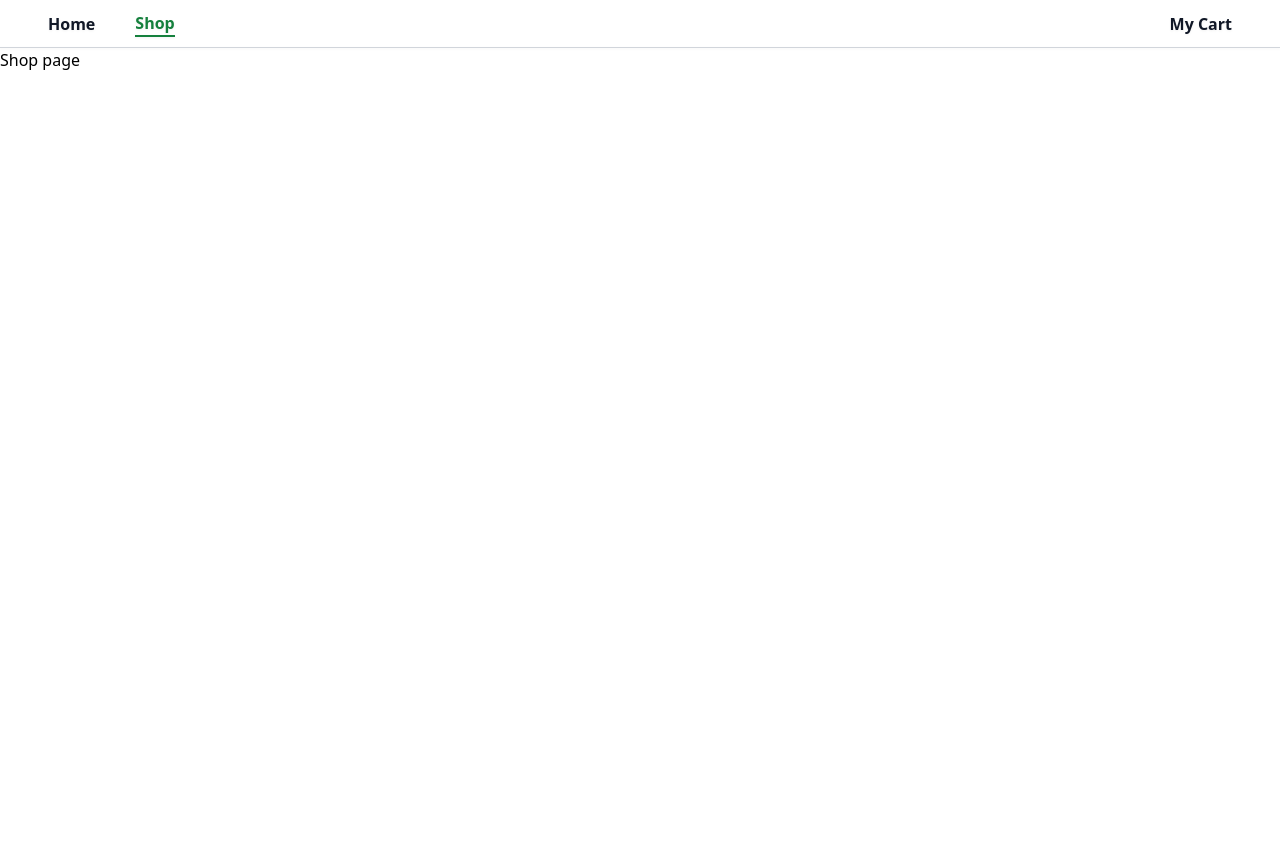
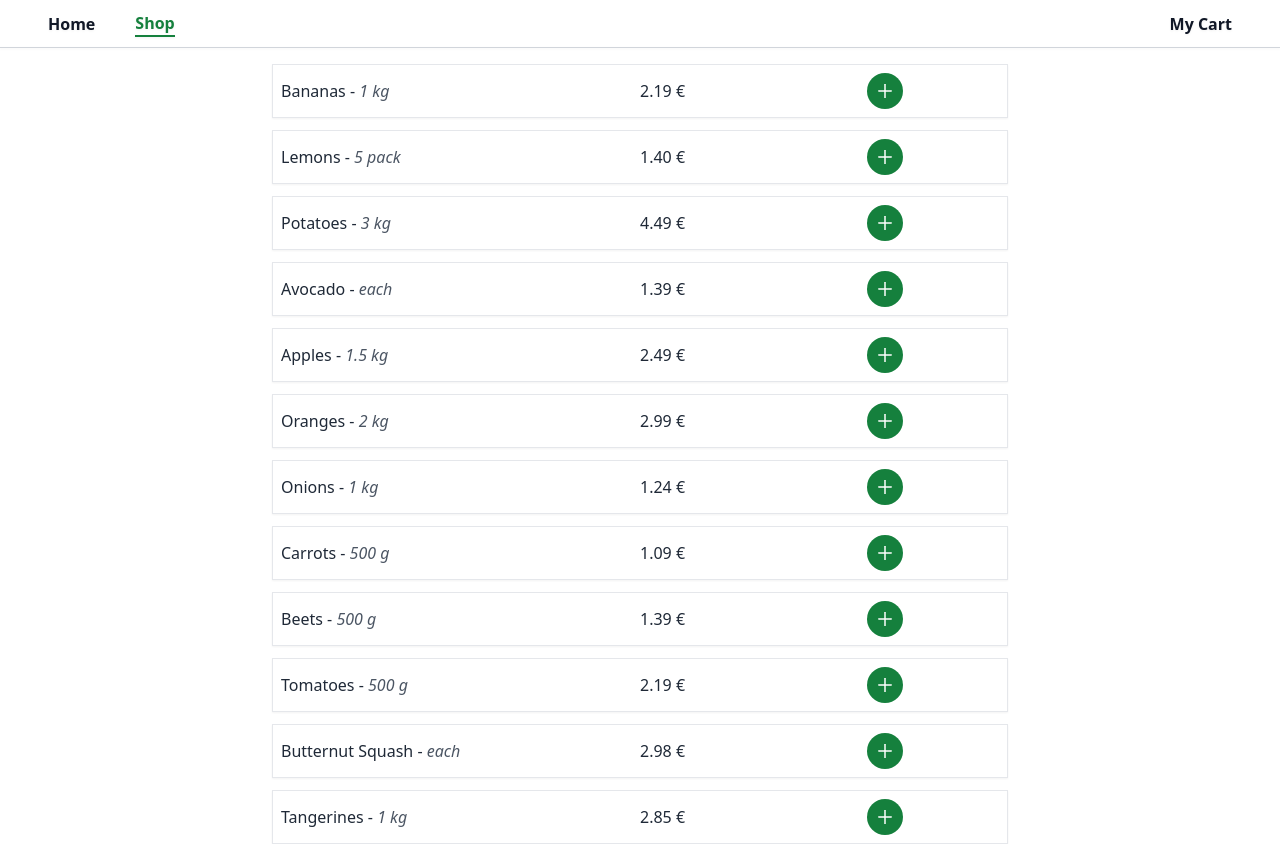
Before and after one commit to veotaar/shopping-cart, a React (Vite) app: page /shop in a window 1280 px wide. Before the commit the page ends 800 px from the top, so only its background shows below. Built offline with nearby package versions, Linux system fonts and the light colour scheme.

Commit message:
Add Item and ItemList components

```diff
--- a/package.json
+++ b/package.json
@@ -12,6 +12,7 @@
     "classnames": "^2.3.2",
     "react": "^18.2.0",
     "react-dom": "^18.2.0",
+    "react-icons": "^4.8.0",
     "react-router-dom": "^6.10.0"
   },
   "devDependencies": {
--- /dev/null
+++ b/src/components/Item.jsx
@@ -0,0 +1,47 @@
+import { useState } from 'react';
+import { AiOutlineMinus, AiOutlinePlus } from 'react-icons/ai';
+import cn from 'classnames';
+
+function Item({ item }) {
+  const [addedAmount, setAddedAmount] = useState(0);
+
+  return (
+    <div className="flex items-center justify-center gap-4 border border-gray-200 p-2 shadow-sm">
+      <div className="w-3/6">
+        <p className="text-gray-800">
+          {item.name} - <span className="italic text-gray-600">{item.amount}</span>
+        </p>
+      </div>
+      <div className="w-2/6 text-gray-800 sm:w-1/6">{item.price.toFixed(2)} €</div>
+      <div className="flex w-2/6 items-center justify-center gap-1">
+        <button
+          className={cn(
+            { hidden: addedAmount < 1 },
+            'rounded-full bg-green-700  px-2 py-2 text-xl text-white hover:bg-green-900'
+          )}
+          type="button"
+          onClick={() => setAddedAmount(addedAmount - 1)}
+        >
+          <AiOutlineMinus />
+        </button>
+        <div
+          className={cn(
+            { hidden: addedAmount < 1 },
+            'w-8 rounded-full border border-gray-300 bg-gray-100 p-1 text-center sm:w-12'
+          )}
+        >
+          {addedAmount}
+        </div>
+        <button
+          className="rounded-full bg-green-700 px-2 py-2 text-xl text-white hover:bg-green-900"
+          type="button"
+          onClick={() => setAddedAmount(addedAmount + 1)}
+        >
+          <AiOutlinePlus />
+        </button>
+      </div>
+    </div>
+  );
+}
+
+export default Item;
--- /dev/null
+++ b/src/components/ItemList.jsx
@@ -0,0 +1,13 @@
+import Item from './Item';
+
+function ItemList({ itemsArray }) {
+  return (
+    <div className="mx-auto mt-4 flex w-full flex-col gap-3 px-4 sm:max-w-3xl">
+      {itemsArray.map((item) => (
+        <Item key={item.id} item={item} />
+      ))}
+    </div>
+  );
+}
+
+export default ItemList;
--- a/src/pages/Shop.jsx
+++ b/src/pages/Shop.jsx
@@ -1,5 +1,82 @@
+import ItemList from '../components/ItemList';
+
+const shopItems = [
+  {
+    id: 1,
+    name: 'Bananas',
+    amount: '1 kg',
+    price: 2.19,
+  },
+  {
+    id: 2,
+    name: 'Lemons',
+    amount: '5 pack',
+    price: 1.4,
+  },
+  {
+    id: 3,
+    name: 'Potatoes',
+    amount: '3 kg',
+    price: 4.49,
+  },
+  {
+    id: 4,
+    name: 'Avocado',
+    amount: 'each',
+    price: 1.39,
+  },
+  {
+    id: 5,
+    name: 'Apples',
+    amount: '1.5 kg',
+    price: 2.49,
+  },
+  {
+    id: 6,
+    name: 'Oranges',
+    amount: '2 kg',
+    price: 2.99,
+  },
+  {
+    id: 7,
+    name: 'Onions',
+    amount: '1 kg',
+    price: 1.24,
+  },
+  {
+    id: 8,
+    name: 'Carrots',
+    amount: '500 g',
+    price: 1.09,
+  },
+  {
+    id: 9,
+    name: 'Beets',
+    amount: '500 g',
+    price: 1.39,
+  },
+  {
+    id: 10,
+    name: 'Tomatoes',
+    amount: '500 g',
+    price: 2.19,
+  },
+  {
+    id: 11,
+    name: 'Butternut Squash',
+    amount: 'each',
+    price: 2.98,
+  },
+  {
+    id: 12,
+    name: 'Tangerines',
+    amount: '1 kg',
+    price: 2.85,
+  },
+];
+
 function Shop() {
-  return <h1>Shop page</h1>;
+  return <ItemList itemsArray={shopItems} />;
 }
 
 export default Shop;
```
Also changed, not shown: 1 other file (tests, documents, lock files or other folders).
